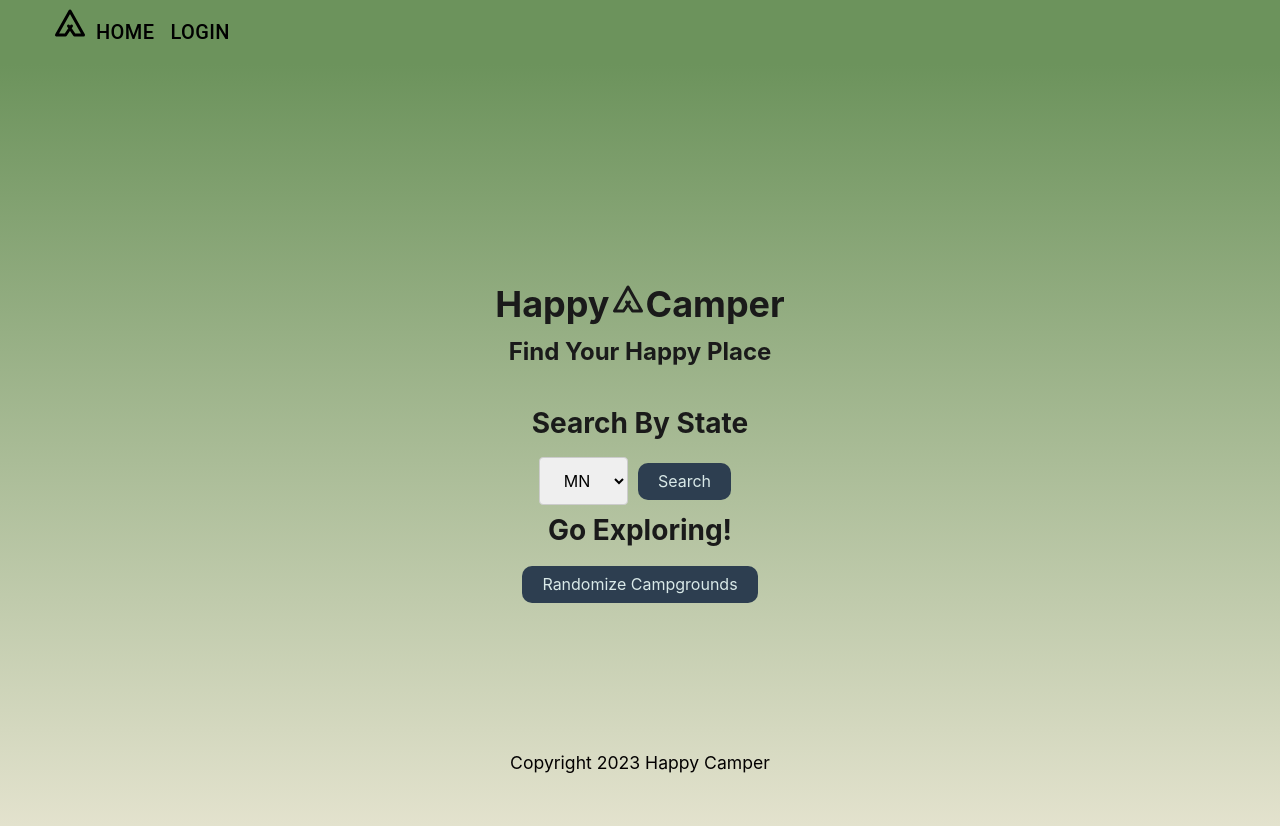
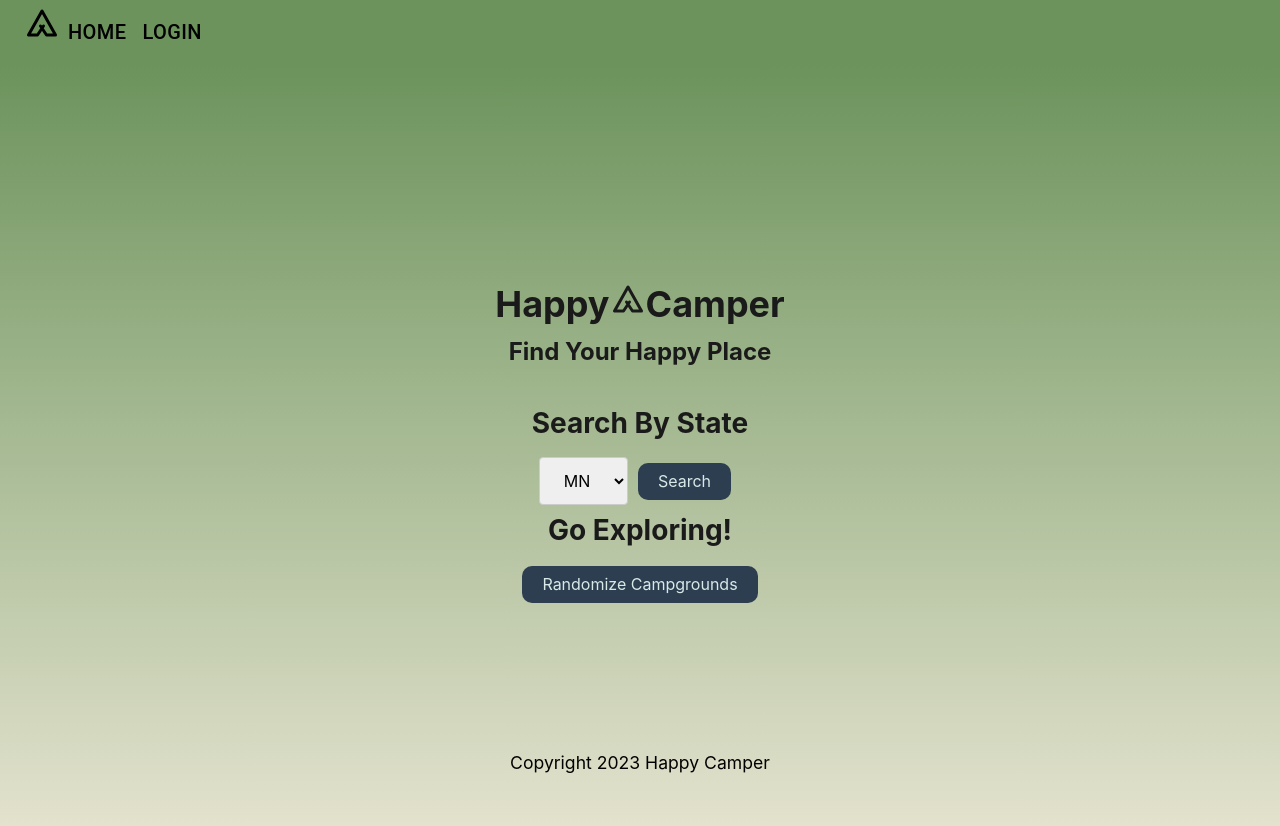
Before and after one commit to CBshmear/big-ole-3, a React (Create React App) app in the folder client/: page / in a window 1280 px wide. Shown: the top 826 px of the page. Built offline with nearby package versions, Linux system fonts and the light colour scheme.

Commit message:
navbar fix

```diff
--- a/client/src/components/NavBar.js
+++ b/client/src/components/NavBar.js
@@ -26,7 +26,7 @@ export default function ButtonAppBar() {
     <Box sx={{ flexGrow: 1 }}>
       <AppBar style={styles.appBar} position="static">
         <Toolbar>
-          <IconButton
+          {/* <IconButton
             size="large"
             edge="start"
             color="inherit"
@@ -34,7 +34,7 @@ export default function ButtonAppBar() {
             sx={{ mr: 2 }}
           >
             {/* <MenuIcon /> */}
-          </IconButton>
+          {/* </IconButton> */}
 
           <h1>
             <TbTent />
```
